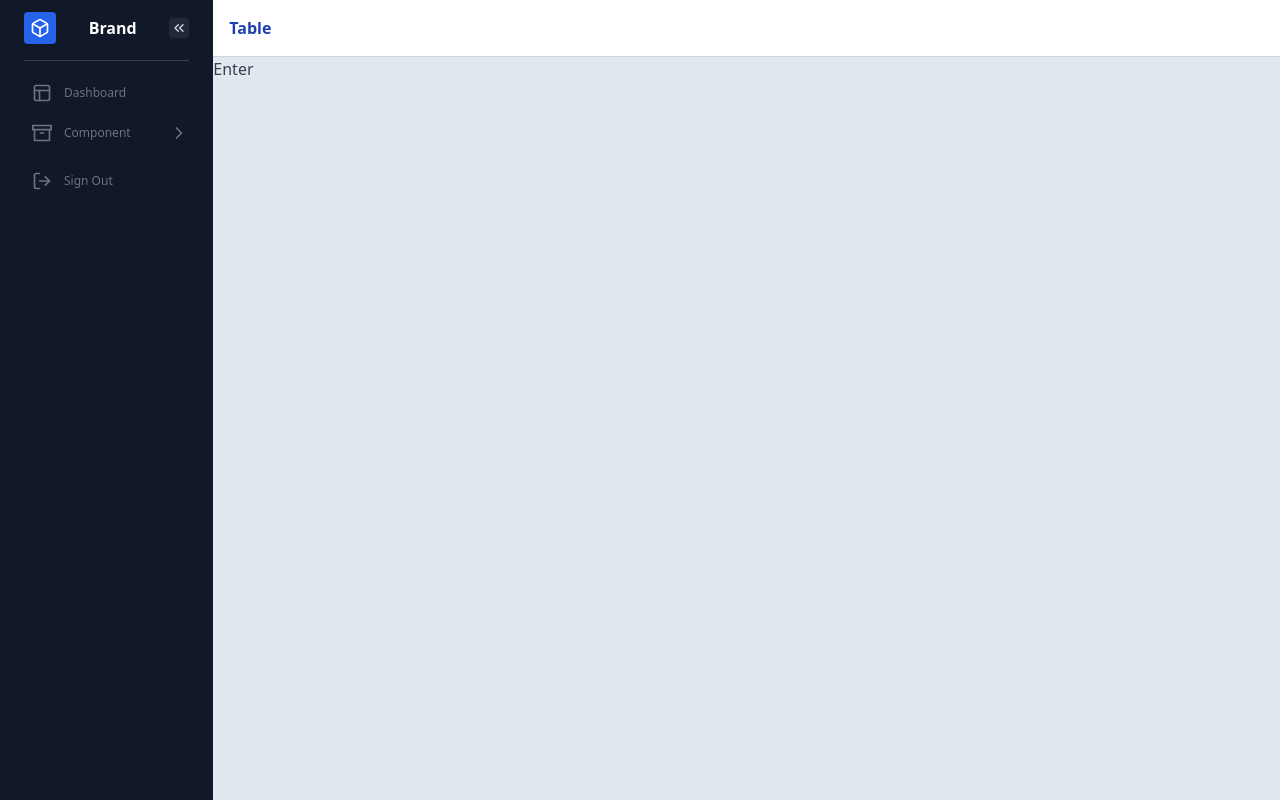
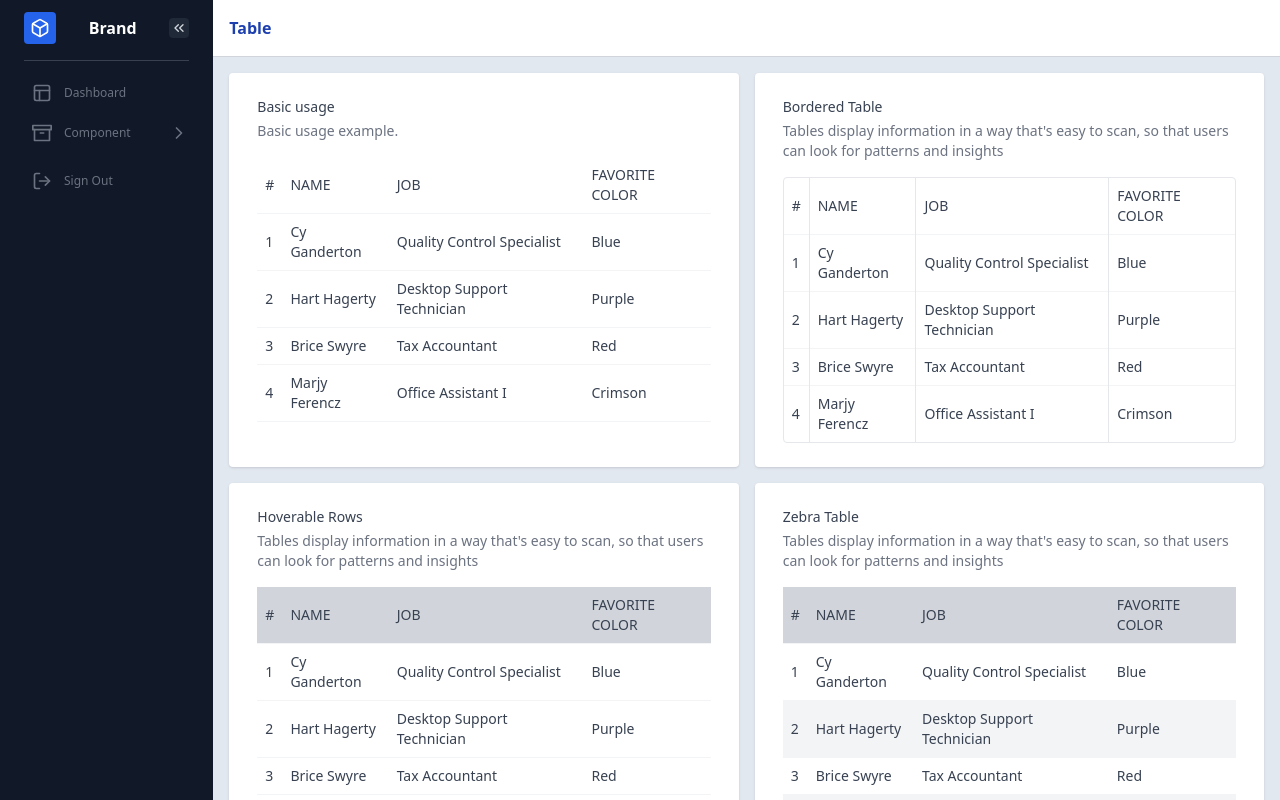
Before and after one commit to AndyKhu/dashboard-next-tailwind, a Next.js app: page /component/table in a window 1280 px wide. Built offline with nearby package versions, Linux system fonts and the light colour scheme.

Commit message:
add Table Component

```diff
--- /dev/null
+++ b/src/components/TableComponent.tsx
@@ -0,0 +1,55 @@
+interface Props{
+    header:string[],
+    data: {}[],
+    bordered?:boolean,
+    ishoverable?:boolean,
+    zebra?:boolean,
+    color?:{
+        header?:string,
+        hover?:string,
+        border?:string,
+        zebra1?:string,
+        zebra2?:string
+    }
+}
+const TableComponent = ({header,data,bordered,ishoverable,zebra,color}:Props) => {
+    const colors = {
+        header: color?.header || 'bg-gray-300',
+        hover: color?.hover || 'hover:bg-gray-100',
+        border: color?.border || 'border-gray-100',
+        zebra1: color?.zebra1 || 'odd:bg-white',
+        zebra2: color?.zebra2 || 'even:bg-gray-100'
+    }
+    const th = header.map((item,index) => {
+        return <th className={`p-2 font-medium ${bordered?`border-l ${color?.border}`:""}`} key={`${index}-header`}>{item.toUpperCase()}</th>
+    })
+    const td = data.map((item,index)=>{
+        return (
+        <tr className={`border-b ${colors.border} ${bordered?"last:border-b-0":""} ${zebra?`${colors.zebra1} ${colors.zebra2}`:""} ${ishoverable?`${colors.hover} cursor-pointer`:""}`} key={`${index}-rowdata`}>
+            <td className="p-2">{index+1}</td>
+           {
+            Object.keys(item).map((ch,index) => {
+                return <td className={`p-2 ${bordered?`border-l ${color?.border}`:""}`} key={`${index}-data`}>{item[ch as keyof typeof item]}</td>
+            })
+           }
+        </tr>
+        )
+    })
+    return (
+        <div className={`${bordered?`border ${ishoverable||zebra?"":"rounded"} ${color?.border}`:""}`}>
+            <table className="w-full h-full text-left text-sm">
+                <thead>
+                    <tr className={`border-b ${colors.border} ${ishoverable||zebra?colors.header:""}`}>
+                        <th className="p-2 font-medium">#</th>
+                        {th}
+                    </tr>
+                </thead>
+                <tbody>
+                    {td}
+                </tbody>
+            </table>
+        </div>
+    );
+}
+
+export default TableComponent;
--- a/src/components/sidebar/Sidebar.tsx
+++ b/src/components/sidebar/Sidebar.tsx
@@ -25,6 +25,9 @@ const Sidebar = () => {
           },
           {
             title: 'checkbox'
+          },
+          {
+            title: 'table'
           },
           {
             title: 'form'
--- a/src/pages/component/table.tsx
+++ b/src/pages/component/table.tsx
@@ -1,8 +1,77 @@
+import Card from "@components/Card";
+import TableComponent from "@components/TableComponent";
 import Admin from "@layout/Admin"
+const data = [
+    {
+        name: 'Cy Ganderton',
+        job: 'Quality Control Specialist',
+        fc: 'Blue'
+    },
+    {
+        name: 'Hart Hagerty',
+        job: 'Desktop Support Technician',
+        fc: 'Purple'
+    },
+    {
+        name: 'Brice Swyre',
+        job: 'Tax Accountant',
+        fc: 'Red'
+    },
+    {
+        name: 'Marjy Ferencz',
+        job: 'Office Assistant I',
+        fc: 'Crimson'
+    }
+]
+const header = ['name','job','favorite color']
 const Table = () => {
     return (
-        <div>
-            Enter
+        <div className="p-2 flex flex-wrap">
+            <div className="p-2 w-full md:w-1/2">
+                <Card className="p-3 h-full">
+                    <Card.main>
+                        <h2 className="font-medium text-sm text-gray-700 mb-1">Basic usage</h2>
+                        <p className="font-normal text-sm text-gray-500 mb-4">Basic usage example.</p>
+                        <TableComponent header={header} data={data}/>
+                    </Card.main>
+                </Card>
+            </div>
+            <div className="p-2 w-full md:w-1/2">
+                <Card className="p-3 h-full">
+                    <Card.main>
+                        <h2 className="font-medium text-sm text-gray-700 mb-1">Bordered Table</h2>
+                        <p className="font-normal text-sm text-gray-500 mb-4">Tables display information in a way that's easy to scan, so that users can look for patterns and insights</p>
+                        <TableComponent bordered header={header} data={data}/>
+                    </Card.main>
+                </Card>
+            </div>
+            <div className="p-2 w-full md:w-1/2">
+                <Card className="p-3 h-full">
+                    <Card.main>
+                        <h2 className="font-medium text-sm text-gray-700 mb-1">Hoverable Rows</h2>
+                        <p className="font-normal text-sm text-gray-500 mb-4">Tables display information in a way that's easy to scan, so that users can look for patterns and insights</p>
+                        <TableComponent ishoverable header={header} data={data}/>
+                    </Card.main>
+                </Card>
+            </div>
+            <div className="p-2 w-full md:w-1/2">
+                <Card className="p-3 h-full">
+                    <Card.main>
+                        <h2 className="font-medium text-sm text-gray-700 mb-1">Zebra Table</h2>
+                        <p className="font-normal text-sm text-gray-500 mb-4">Tables display information in a way that's easy to scan, so that users can look for patterns and insights</p>
+                        <TableComponent zebra header={header} data={data}/>
+                    </Card.main>
+                </Card>
+            </div>
+            <div className="p-2 w-full md:w-1/2">
+                <Card className="p-3 h-full">
+                    <Card.main>
+                        <h2 className="font-medium text-sm text-gray-700 mb-1">Colorable Table</h2>
+                        <p className="font-normal text-sm text-gray-500 mb-4">Tables display information in a way that's easy to scan, so that users can look for patterns and insights</p>
+                        <TableComponent color={{header:"bg-blue-600 text-white",border:"border-white",zebra1:"odd:bg-blue-50",zebra2:"even:bg-blue-200",hover:"hover:bg-blue-300 text-blue-800"}} bordered ishoverable zebra header={header} data={data}/>
+                    </Card.main>
+                </Card>
+            </div>
         </div>
     );
 }
```
